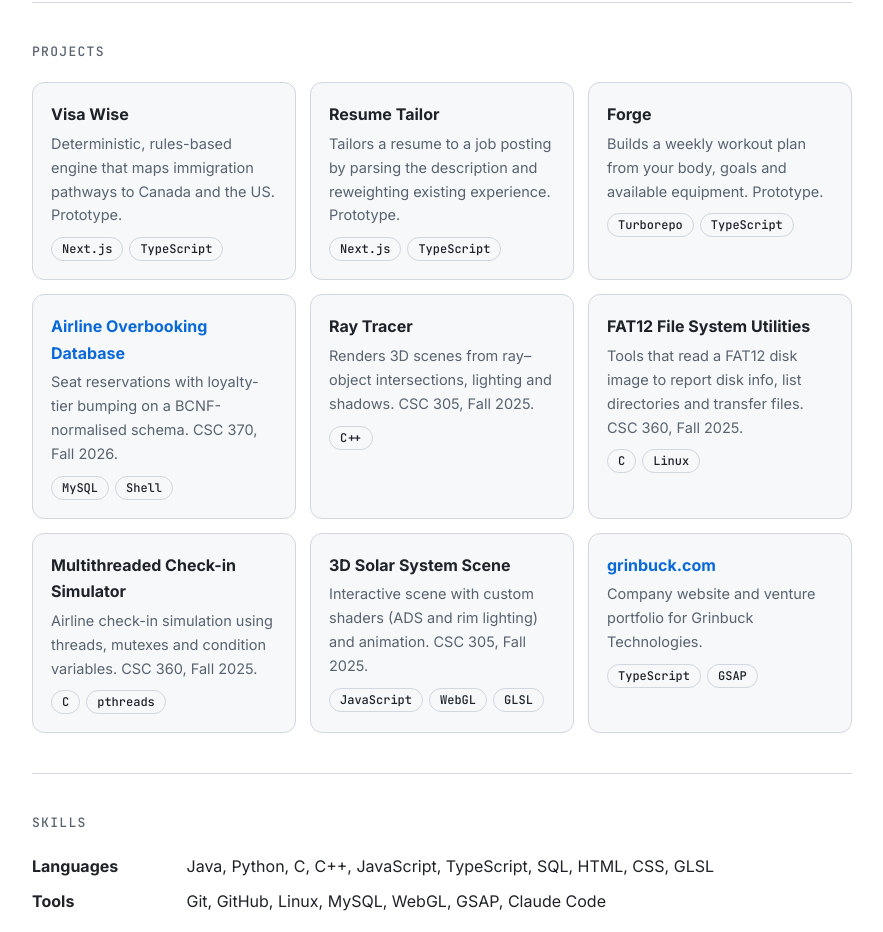
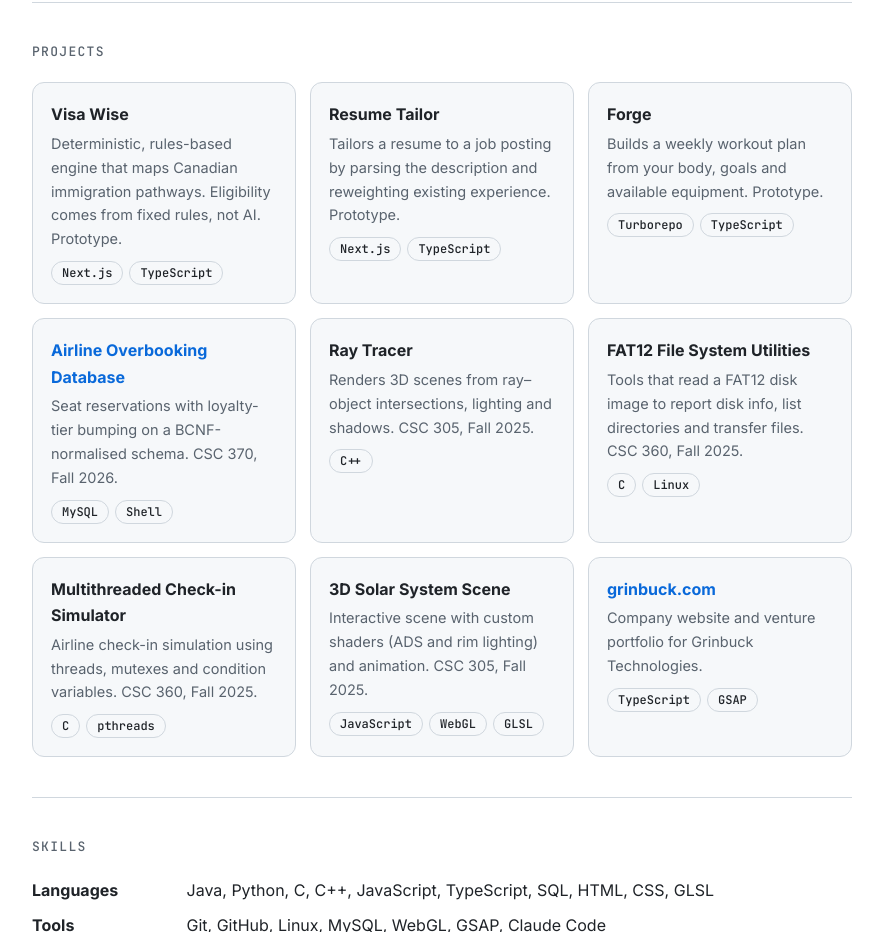
Before and after one commit to Zoriyonz/Zoriyonz.github.io, a plain HTML site: page index.html in a window 1280 px wide. Shown: the part 1120-2052 px from the top of the page, without its empty margins (198-1081 px from the left). Drawn offline with Linux system fonts and the light colour scheme.

Commit message:
docs: describe Visa Wise accurately
Match the live product: Canadian pathways, rule-based eligibility, prototype.

Co-Authored-By: Claude Sonnet 5.5 <noreply@anthropic.com>
Claude-Session: https://claude.ai/code/session_015cVxPjAvEQXKZMgJoPJfvs

```diff
--- a/index.html
+++ b/index.html
@@ -82,7 +82,7 @@ footer{padding:36px 0 56px;border-top:1px solid var(--line);color:var(--muted);f
 
 <section>
   <h2>Projects</h2>
-  <div class="grid"><div class="card"><h3>Visa Wise</h3><p>Deterministic, rules-based engine that maps immigration pathways to Canada and the US. Prototype.</p><div class="chips"><span class="chip">Next.js</span><span class="chip">TypeScript</span></div></div><div class="card"><h3>Resume Tailor</h3><p>Tailors a resume to a job posting by parsing the description and reweighting existing experience. Prototype.</p><div class="chips"><span class="chip">Next.js</span><span class="chip">TypeScript</span></div></div><div class="card"><h3>Forge</h3><p>Builds a weekly workout plan from your body, goals and available equipment. Prototype.</p><div class="chips"><span class="chip">Turborepo</span><span class="chip">TypeScript</span></div></div>
+  <div class="grid"><div class="card"><h3>Visa Wise</h3><p>Deterministic, rules-based engine that maps Canadian immigration pathways. Eligibility comes from fixed rules, not AI. Prototype.</p><div class="chips"><span class="chip">Next.js</span><span class="chip">TypeScript</span></div></div><div class="card"><h3>Resume Tailor</h3><p>Tailors a resume to a job posting by parsing the description and reweighting existing experience. Prototype.</p><div class="chips"><span class="chip">Next.js</span><span class="chip">TypeScript</span></div></div><div class="card"><h3>Forge</h3><p>Builds a weekly workout plan from your body, goals and available equipment. Prototype.</p><div class="chips"><span class="chip">Turborepo</span><span class="chip">TypeScript</span></div></div>
     <div class="card"><h3><a href="https://github.com/Zoriyonz/csc370-airline-overbooking">Airline Overbooking Database</a></h3><p>Seat reservations with loyalty-tier bumping on a BCNF-normalised schema. CSC 370, Fall 2026.</p><div class="chips"><span class="chip">MySQL</span><span class="chip">Shell</span></div></div>
     <div class="card"><h3>Ray Tracer</h3><p>Renders 3D scenes from ray–object intersections, lighting and shadows. CSC 305, Fall 2025.</p><div class="chips"><span class="chip">C++</span></div></div>
     <div class="card"><h3>FAT12 File System Utilities</h3><p>Tools that read a FAT12 disk image to report disk info, list directories and transfer files. CSC 360, Fall 2025.</p><div class="chips"><span class="chip">C</span><span class="chip">Linux</span></div></div>
```
